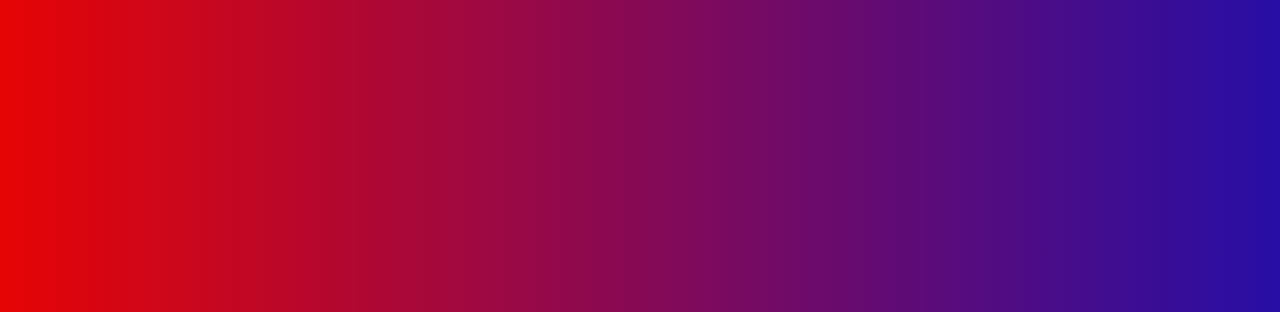
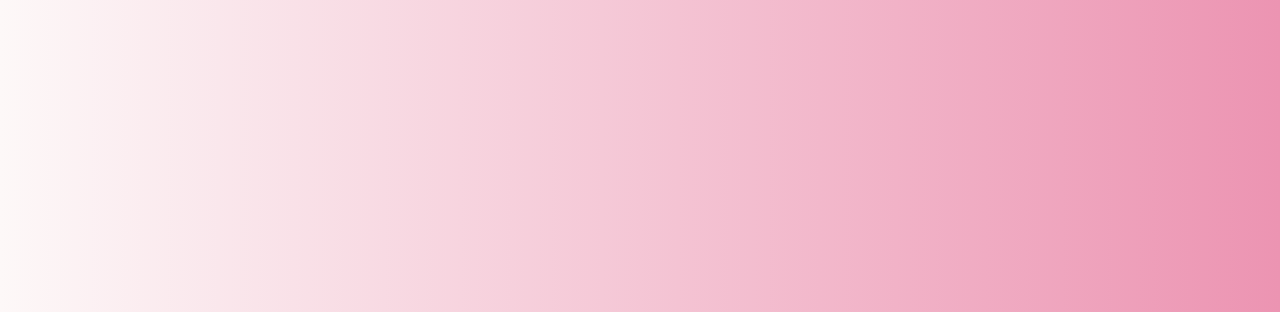
Before and after one commit to laryssaGab/formulario, a plain HTML site: page index.html in a window 1280 px wide. Shown: the top 312 px of the page. Drawn offline with Linux system fonts and the light colour scheme.

Commit message:
Update STYLE.CSS

```diff
--- a/STYLE.CSS
+++ b/STYLE.CSS
@@ -7,7 +7,7 @@
   body {
     width: 100%;
     min-height: 100vh;
-    background: linear-gradient(90deg, #e60505 0%, #270ea5 100%);
+    background: linear-gradient(90deg, #fdf8f8 0%, #ec94b2 100%);
     display: flex;
     justify-content: center;
     align-items: center;
```
